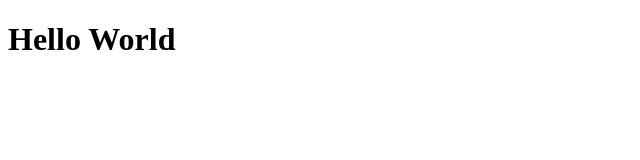
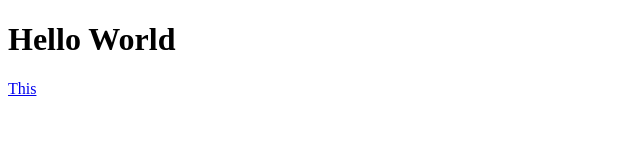
Before and after one commit to 2008Nithin/2008Nithin.github.io, a plain HTML site: page index.html in a window 1280 px wide. Shown: the full height of the page, 0-640 px from the left. Drawn offline with Linux system fonts and the light colour scheme.

Commit message:
New Link

```diff
--- a/index.html
+++ b/index.html
@@ -7,6 +7,6 @@
 </head>
 <body>
     <h1>Hello World</h1>
-    <a href="Test/index.html"></a>
+    <a href="Test/index.html">This</a>
 </body>
 </html>
```
